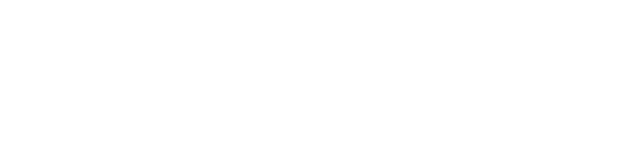
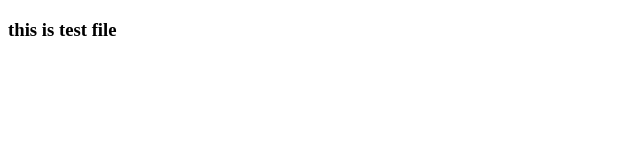
Before and after one commit to nishanmazumder/git, a plain HTML site: page test.html in a window 1280 px wide. Shown: the whole page, without its empty margins (0-640 px from the left). Drawn offline with Linux system fonts and the light colour scheme.

Commit message:
command change

```diff
--- a/test.html
+++ b/test.html
@@ -6,6 +6,6 @@
     <title>Document</title>
 </head>
 <body>
-
+    <h3>this is test file</h3>
 </body>
 </html>
```
Also changed, not shown: command.txt.
